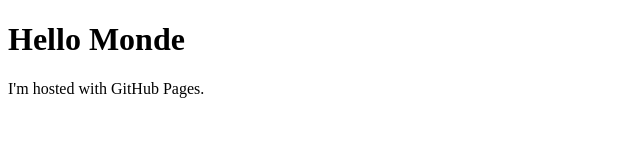
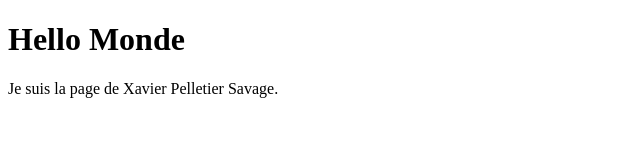
Before and after one commit to m70savage/m70savage.github.io, a plain HTML site: page index.html in a window 1280 px wide. Shown: the whole page, without its empty margins (0-640 px from the left). Drawn offline with Linux system fonts and the light colour scheme.

Commit message:
Update index.html

```diff
--- a/index.html
+++ b/index.html
@@ -2,6 +2,6 @@
 <html>
 <body>
 <h1>Hello Monde</h1>
-<p>I'm hosted with GitHub Pages.</p>
+<p>Je suis la page de Xavier Pelletier Savage.</p>
 </body>
 </html>
```
